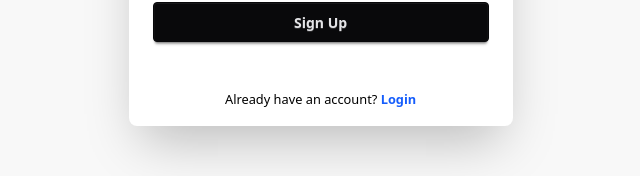
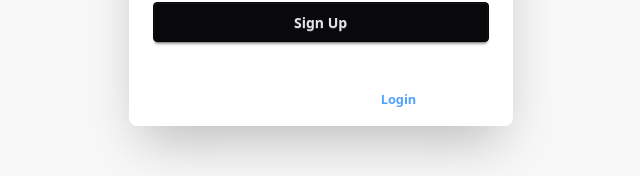
Before and after one commit to arafatislam2005/Bistro-Boss-Project447, a React (Vite) app: page /signUp in a window 1280 px wide. Shown: the part 498-674 px from the top of the page, without its empty margins (159-799 px from the left). Built offline with nearby package versions, Linux system fonts and the light colour scheme; no server answers.

Commit message:
Sucessfully Recape

```diff
--- a/src/pages/SignUp/SignUp.jsx
+++ b/src/pages/SignUp/SignUp.jsx
@@ -1,31 +1,37 @@
-import { useContext, useState } from "react"; // Added useState for error feedback
+import { useContext, useState } from "react";
 import { Helmet } from "react-helmet-async";
 import { useForm } from "react-hook-form";
 import { AuthContext } from "../../provider/AuthProvider";
-import { Link, useNavigate } from "react-router-dom"; // Added useNavigate
+import { Link, useNavigate } from "react-router-dom";
 import Swal from 'sweetalert2';
+
 const SignUp = () => {
-    const [firebaseError, setFirebaseError] = useState(""); // State to hold Firebase errors
-    const navigate = useNavigate();
+    const [firebaseError, setFirebaseError] = useState("");
 
     const {
         register,
         handleSubmit,
-        reset, formState: { errors },
+        reset,
+        formState: { errors },
     } = useForm();
 
     const { createUser, updateUserProfile } = useContext(AuthContext);
 
+    // Fixed: Added parentheses to invoke the hook
+    const navigate = useNavigate();
+
     const onSubmit = async (data) => {
-        setFirebaseError(""); // Clear previous errors
+        setFirebaseError("");
 
         try {
             const result = await createUser(data.email, data.password);
             const loggedUser = result.user;
             console.log("User Created Successfully:", loggedUser.email);
-            updateUserProfile(data.name, data.PhotoURL)
-                .then(() => {
-                    console.log('User profile info updated')
+
+            // Using await here for cleaner async flow
+            await updateUserProfile(data.name, data.PhotoURL);
+
+            console.log('User profile info updated');
             reset();
             Swal.fire({
                 position: "top-end",
@@ -34,15 +40,13 @@ const SignUp = () => {
                 showConfirmButton: false,
                 timer: 1500
             });
-                })
-                .catch(error => console.log(error))
+            navigate('/');
 
-            // Optional: Redirect user after success
-            // navigate('/');
+
         } catch (error) {
             console.error("Firebase Error:", error.code);
 
-            // Handle specific Firebase errors
+
             if (error.code === 'auth/email-already-in-use') {
                 setFirebaseError("This email is already registered. Please try logging in.");
             } else {
@@ -56,14 +60,14 @@ const SignUp = () => {
             <Helmet>
                 <title>Bistro Boss | Sign Up</title>
             </Helmet>
-            <div className="hero text-white  bg-base-200 min-h-screen">
+            <div className="hero text-white bg-base-200 min-h-screen">
                 <div className="hero-content flex-col lg:flex-row-reverse">
                     <div className="text-center lg:text-left">
                         <h1 className="text-5xl font-bold">Sign Up Now!</h1>
                         <p className="py-6">Join our community today and enjoy exclusive benefits.</p>
                     </div>
                     <div className="card bg-base-100 w-full max-w-sm shrink-0 shadow-2xl">
-                        <form onSubmit={handleSubmit(onSubmit)} className="card-body">
+                        <form onSubmit={handleSubmit(onSubmit)} className="card-body text-white">
                             <fieldset className="fieldset">
                                 <label className="label">Name</label>
                                 <input type="text" {...register("name", { required: true })} className="input text-black" placeholder="Name" />
@@ -78,28 +82,31 @@ const SignUp = () => {
                                 {errors.email && <span className="text-red-500">Email is required</span>}
 
                                 <label className="label">Password</label>
-                                <input type="password" {...register("password",
-                                    {
+                                <input
+                                    type="password"
+                                    {...register("password", {
                                         required: true,
                                         minLength: 6,
                                         maxLength: 20,
                                         pattern: /(?=.*[A-Z])(?=.*[!@#$&*])(?=.*[0-9])(?=.*[a-z])/
                                     })}
-                                    className="input text-black" placeholder="password" />
+                                    className="input text-black"
+                                    placeholder="password"
+                                />
 
-                                {/* Password Validation Messages */}
                                 {errors.password?.type === "required" && <p className="text-red-600">Password is required</p>}
                                 {errors.password?.type === "minLength" && <p className="text-red-600">Password must be at least 6 characters</p>}
                                 {errors.password?.type === "pattern" && <p className="text-red-600">Password must have uppercase, lowercase, number, and special character</p>}
 
-                                {/* Display Firebase Error Message to User */}
                                 {firebaseError && <p className="text-red-600 font-bold mt-2">{firebaseError}</p>}
 
                                 <input type="submit" value="Sign Up" className="btn btn-neutral mt-4" />
                             </fieldset>
                         </form>
-                        <p className="p-4 text-center text-black">
-                            <small>Already have an account? <Link className="text-blue-600 font-bold" to="/login">Login</Link></small>
+
+
+                        <p className="p-4 text-center text-white">
+                            <small>Already have an account? <Link className="text-blue-400 font-bold" to="/login">Login</Link></small>
                         </p>
                     </div>
                 </div>
```
Lines whose indentation alone changed are shown as unchanged.
